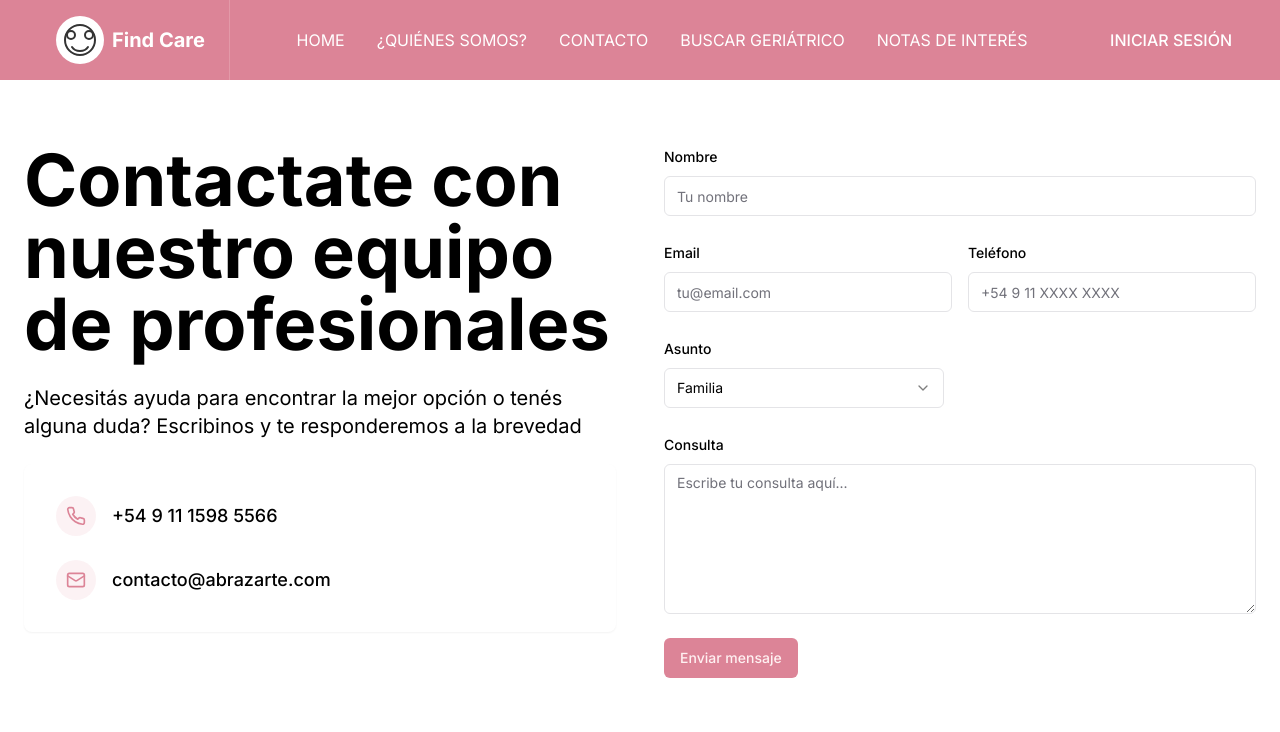
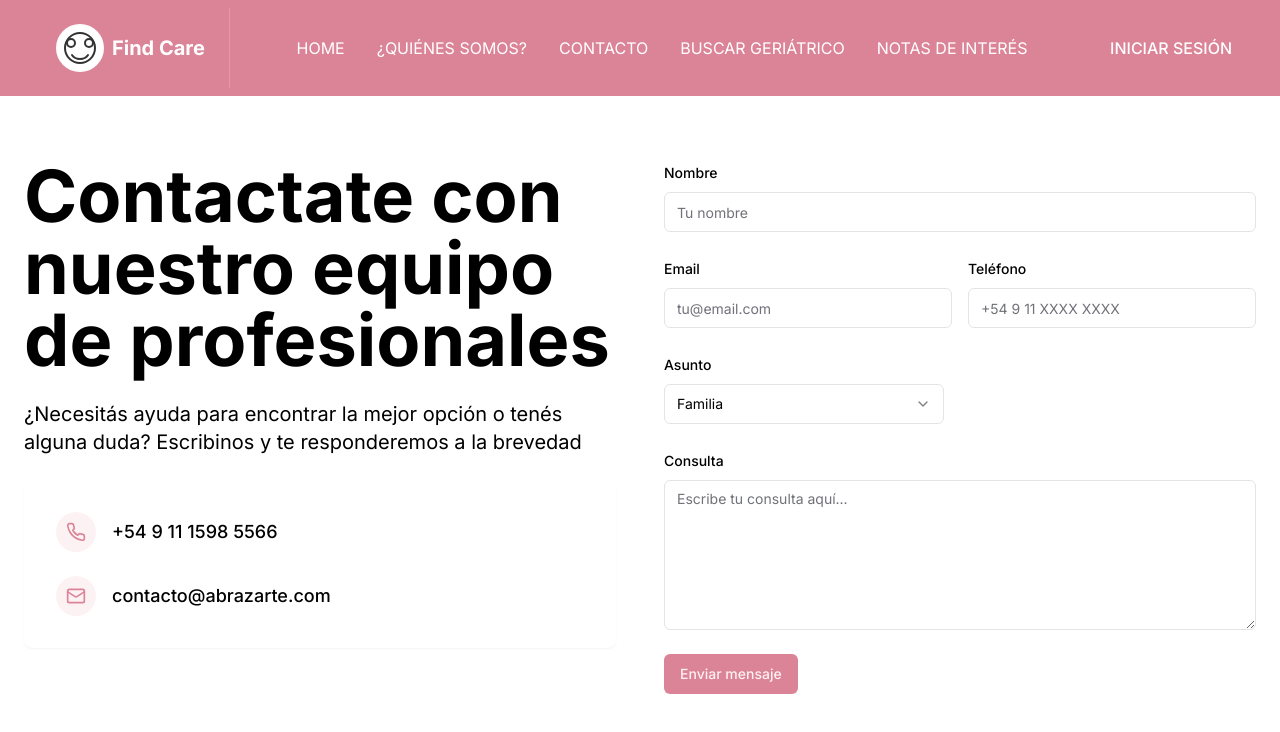
Before and after one commit to PineAppleGrits/abrazarte, a Next.js app: page /contacto in a window 1280 px wide. Shown: the top 732 px of the page. Built offline with nearby package versions, Linux system fonts and the light colour scheme; no server answers.

Commit message:
Navbar height at 10%

```diff
--- a/app/geriatrics/[id]/page.tsx
+++ b/app/geriatrics/[id]/page.tsx
@@ -8,6 +8,7 @@
     include: {
       therapies: true,
       reviews: true,
+      images: true
     },
   });
 
--- a/components/navbar.tsx
+++ b/components/navbar.tsx
@@ -10,7 +10,7 @@
   return (
     <header className="bg-primary w-full">
       <div className="container mx-auto flex items-center justify-between">
-        <div className="flex items-center">
+        <div className="flex items-center py-2">
           <Link href="/" className="flex items-center py-4 px-6 border-r border-primary-foreground/20">
             <div className="relative h-12 w-12 mr-2">
               <div className="absolute inset-0 bg-white rounded-full flex items-center justify-center">
```
